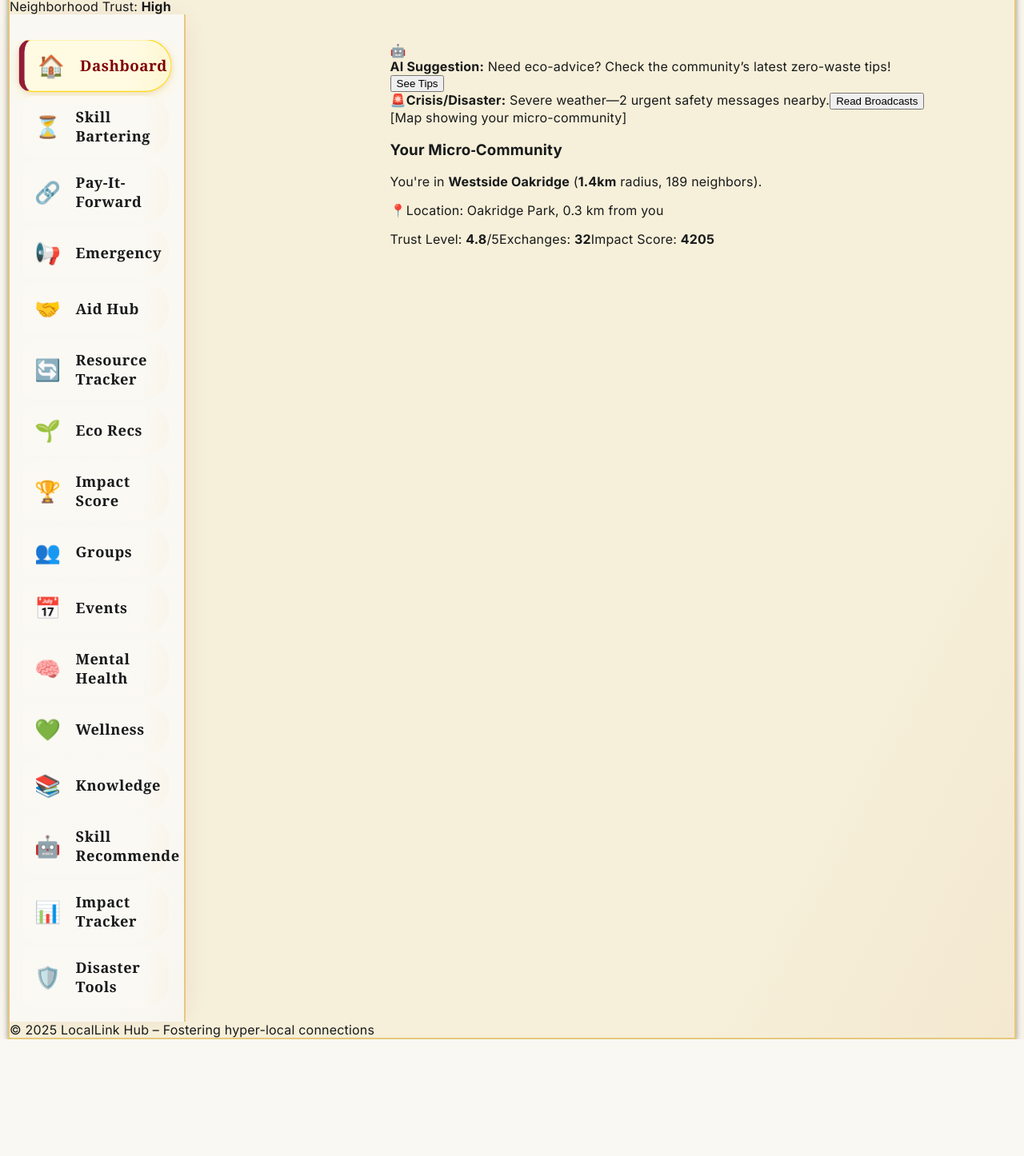
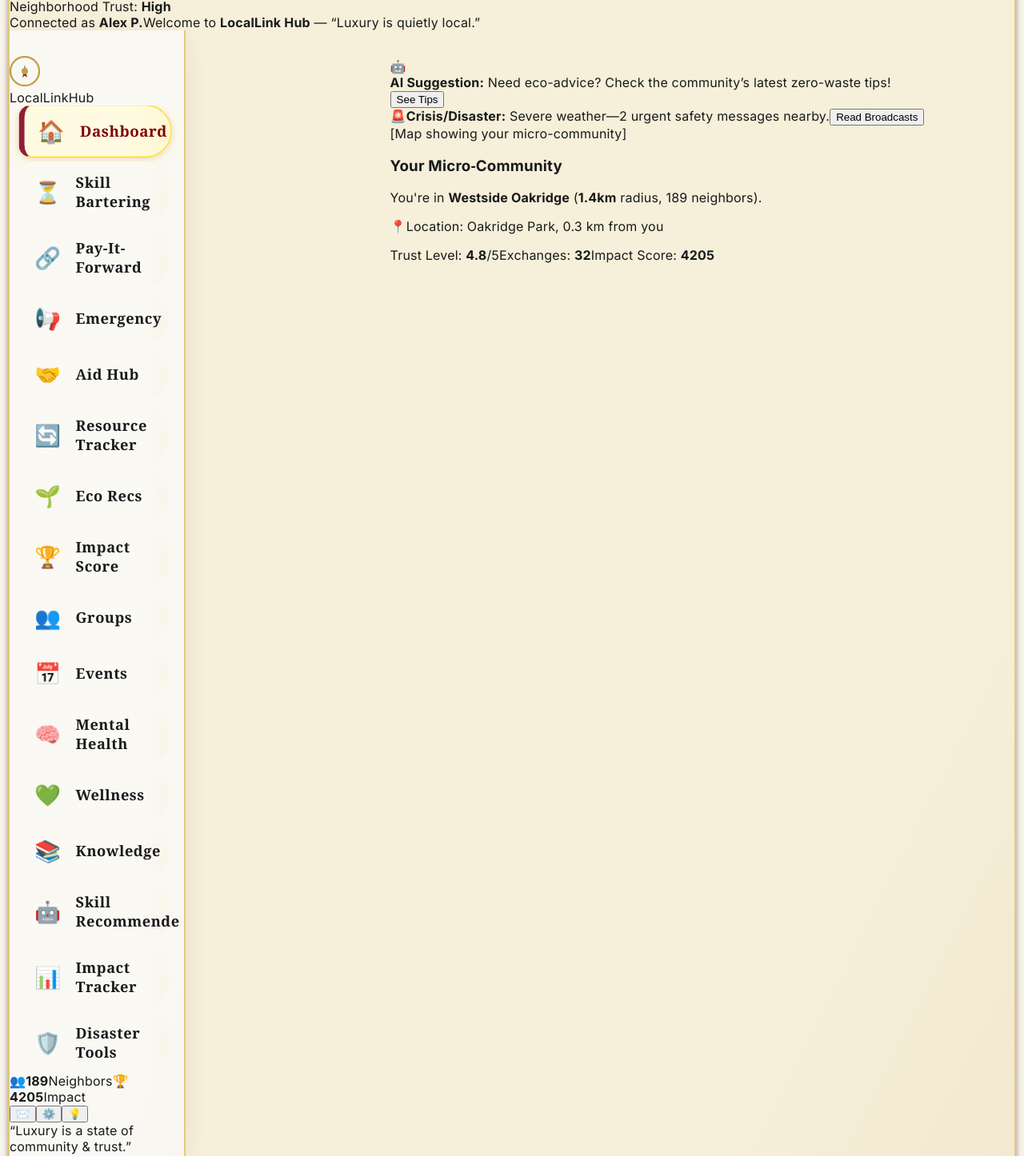
Before and after one commit to Workflow-Manager-admin/copy-of-locallink-hub-27050-locallink-hub-27050-c383a5c8-35673, a React (Create React App) app in the folder local_link_hub/: page / in a window 1280 px wide. Shown: the part 44-1490 px from the top of the page at 80% size. Before the commit the page ends 1344 px from the top, so only its background shows below. Built offline with nearby package versions, Linux system fonts and the light colour scheme; the HTML template or start-up script is replaced by a standard one.

Commit message:
Auto-commit: Changes as of 2025-06-03T12:10:26.349638+00:00

```diff
--- a/local_link_hub/src/App.js
+++ b/local_link_hub/src/App.js
@@ -28,15 +28,77 @@ function MainNavigation({ activeTab, onSelectTab }) {
     { name: "Impact Tracker", key: "tracker", icon: "📊" },
     { name: "Disaster Tools", key: "disaster", icon: "🛡️" },
   ];
+
+  // PUBLIC_INTERFACE
+  // SidebarBrandingPanel: Luxury logo/icon and slender vertical flourish for subtle sidebar branding.
+  // - Design rationale: Fills negative empty space, reinforces brand, adds gold/maroon accent without visual weight.
+  function SidebarBrandingPanel() {
+    return (
+      <div className="sidebar-branding-panel" aria-label="Brand Logo Panel">
+        {/* Abstract compass/star SVG as logo-emblem; gold line as flourish */}
+        <span className="branding-logo" aria-label="Brand Emblem">
+          {/* Abstract emblem using SVG, matching luxury maroon/gold tone */}
+          <svg width="38" height="38" viewBox="0 0 38 38" fill="none" aria-hidden="true">
+            <circle cx="19" cy="19" r="18" stroke="#BFA14B" strokeWidth="2.3" fill="#faf8f3" />
+            <path d="M19 11 L21.8 27 L19 24.5 L16.2 27 Z" fill="#921d36" />
+            <circle cx="19" cy="19" r="4" fill="#BFA14B" />
+          </svg>
+        </span>
+        <div className="branding-name">
+          <span className="branding-main">LocalLink</span>
+          <span className="branding-sub">Hub</span>
+        </div>
+        <span className="branding-flourish" aria-hidden="true"></span>
+      </div>
+    );
+  }
+
+  // PUBLIC_INTERFACE
+  // SidebarQuickLinks: Minimal luxury quick-action and summary stats panel for sidebar base
+  // - Design rationale: Fills bottom sidebar space with muted, quick-access features and stats aligned to luxury whitespace ethic.
+  function SidebarQuickLinks() {
+    return (
+      <div className="sidebar-quicklinks" aria-label="Sidebar Quick Links Panel">
+        <div className="quick-summary">
+          <span>
+            <span role="img" aria-label="Community size">👥</span>
+            <strong>189</strong>
+            <span className="quick-label">Neighbors</span>
+          </span>
+          <span>
+            <span role="img" aria-label="Impact Points">🏆</span>
+            <strong>4205</strong>
+            <span className="quick-label">Impact</span>
+          </span>
+        </div>
+        <div className="quick-actions">
+          <button className="quicklink-btn" tabIndex={0} title="Invite Neighbor">
+            <span role="img" aria-label="Invite">✉️</span>
+          </button>
+          <button className="quicklink-btn" tabIndex={0} title="Settings">
+            <span role="img" aria-label="Settings">⚙️</span>
+          </button>
+          <button className="quicklink-btn" tabIndex={0} title="Motivation">
+            <span role="img" aria-label="Inspire">💡</span>
+          </button>
+        </div>
+        {/* Slim inspirational callout for premium effect */}
+        <div className="quick-motivation" aria-label="Motivational Callout">
+          <span>“Luxury is a state of community & trust.”</span>
+        </div>
+      </div>
+    );
+  }
+
   return (
     <nav className="sidebar-nav" aria-label="Main Navigation">
       {/*
         Sidebar Container:
         - visually separate, fixed on left (on desktop/tablet), collapses elegantly for mobile.
         - Champagne as core bg, gold trim, maroon accent for hover/active.
-        - ARIA/keyboard nav for screen reader usability.
-        - Scrollable if nav list exceeds visible height.
+        - Added: Luxury branding/logo panel above nav-list, quick-stat and subtle quick-links panel at base.
       */}
+      <SidebarBrandingPanel />
       <ul role="tablist" className="sidebar-nav-list">
         {tabs.map((tab, idx) => (
           <li
@@ -61,6 +123,7 @@ function MainNavigation({ activeTab, onSelectTab }) {
           </li>
         ))}
       </ul>
+      <SidebarQuickLinks />
     </nav>
   );
 }
@@ -811,6 +874,20 @@ function DisasterToolsTab() {
 function MainContainer() {
   const [activeTab, setActiveTab] = useState("dashboard");
 
+  // PUBLIC_INTERFACE
+  // InfobarPanel: slim info panel beneath nav, fills header-content dead space, shows user or app context in a luxury way.
+  // - Design rationale: Gives continuous flow between nav, header, and content, subtly reinforcing premium branding or connection status.
+  function InfobarPanel() {
+    return (
+      <div className="infobar-panel" role="status">
+        {/* App branding, luxury motto, or session info, elegantly styled */}
+        <span className="infobar-highlight">Connected as <b>Alex P.</b></span>
+        <span className="infobar-divider"></span>
+        <span className="infobar-msg">Welcome to <b>LocalLink Hub</b> — “Luxury is quietly local.”</span>
+      </div>
+    );
+  }
+
   return (
     <div className="main-container app sidebar-layout">
       {/* Luxury Header (Champagne, Gold, Maroon accent, logo+profile row) */}
@@ -821,6 +898,8 @@ function MainContainer() {
         </div>
         <UserProfileMini />
       </header>
+      {/* Decorative/Brand Infobar (fills space under nav, between blocks) */}
+      <InfobarPanel />
       <div className="spacer-navbar" />
 
       <div className="core-layout">
```
Also changed, not shown: 2 other files (tests, documents, lock files or other folders).
